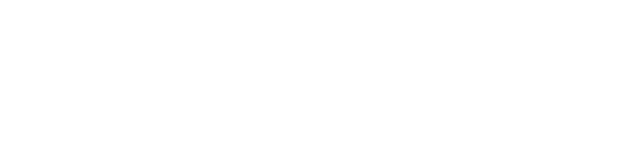
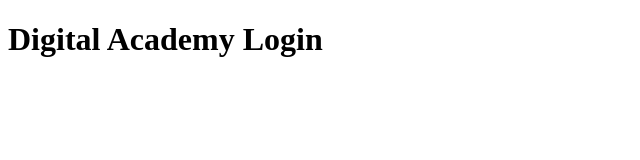
Before and after one commit to hitprofit70/loginwebsite, a plain HTML site: page index.html in a window 1280 px wide. Shown: the whole page, without its empty margins (0-640 px from the left). Drawn offline with Linux system fonts and the light colour scheme.

Commit message:
h1 added

```diff
--- a/index.html
+++ b/index.html
@@ -9,6 +9,7 @@
 </head>
 <body>
     <div class="login">
+        <h1>Digital Academy Login</h1>
     </div>
 </body>
 </html>
```
